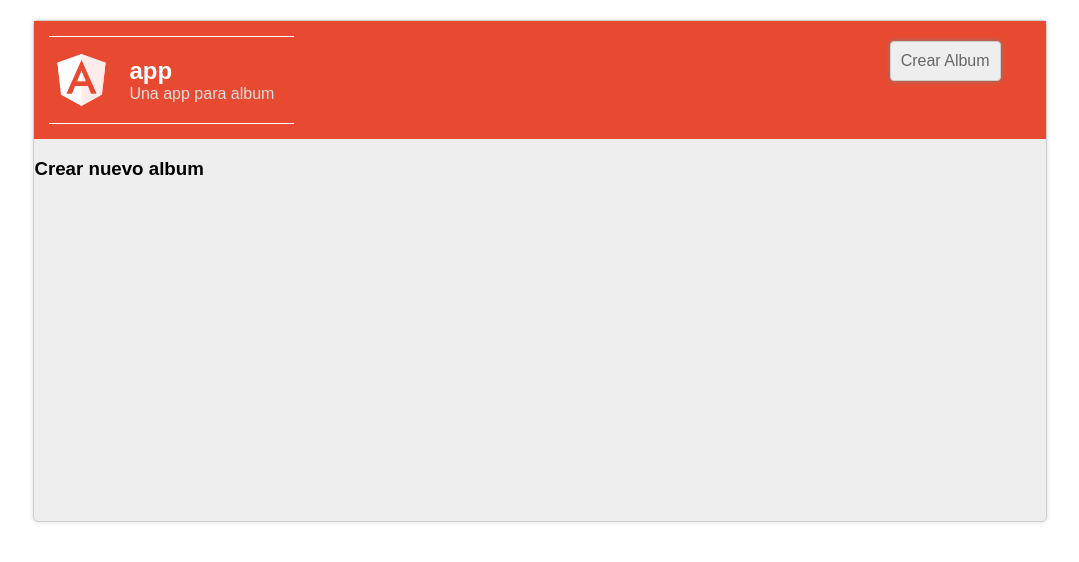
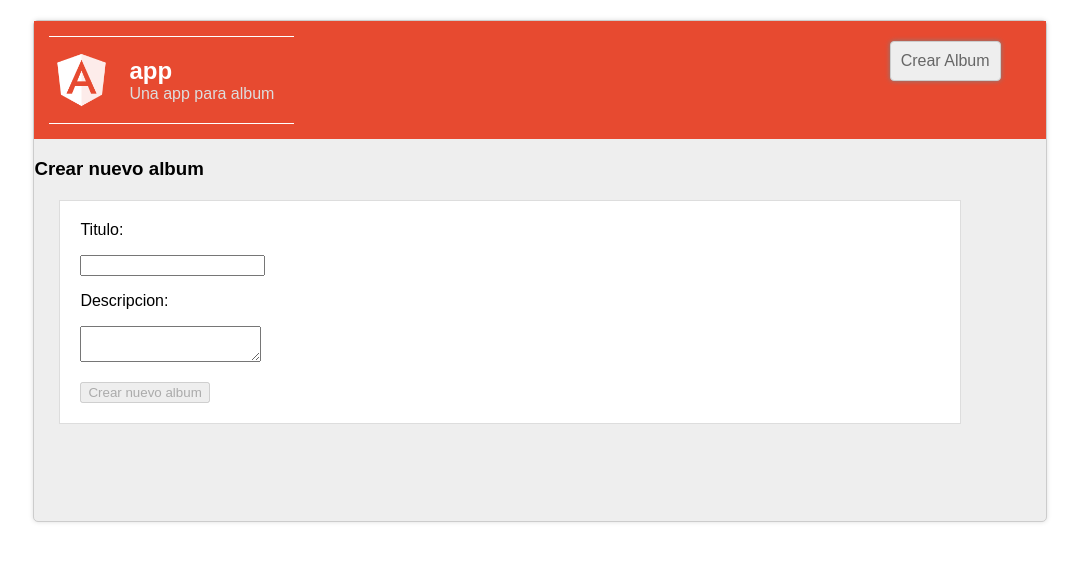
Before and after one commit to loconluis/Album-App, an Angular app in the folder client-album/: page /nuevo-album in a window 1280 px wide. Shown: the top 562 px of the page, without its empty margins (100-1179 px from the left). Built offline with nearby package versions, Linux system fonts and the light colour scheme.

Commit message:
terminado el componente de agregar album

```diff
--- a/client-album/src/app/album-add/album-add.component.html
+++ b/client-album/src/app/album-add/album-add.component.html
@@ -1,3 +1,17 @@
 <h1>
   {{titulo}}
 </h1>
+
+<form #formAlbum="ngForm" class="album-box" (ngSubmit)="onSubmit()">
+  <label for="">Titulo:</label>
+  <p>
+    <input type="text" name="title" #title="ngModel" [(ngModel)]="album.title" required />
+    <span *ngIf="title.touched && !title.valid">El titulo no es correcto</span>
+  </p>
+  <label for="">Descripcion:</label>
+  <p>
+    <textarea type="text" name="description" #description="ngModel" [(ngModel)]="album.description" required></textarea>
+    <span *ngIf="description.touched && !description.valid">La descripcion no es correcta</span>
+  </p>
+  <input type="submit" value="{{ titulo }}" [disabled]="!formAlbum.form.valid">
+</form>
--- a/client-album/src/app/album-add/album-add.component.ts
+++ b/client-album/src/app/album-add/album-add.component.ts
@@ -14,13 +14,37 @@ export class AlbumAddComponent implements OnInit {
   errorMessage: any;
 
   constructor(
-    private albumService: AlbumService
+    private albumService: AlbumService,
+    private router: Router
   ) {
     this.titulo = 'Crear nuevo album';
   }
 
   ngOnInit() {
     console.log('Album-add cargado!');
+    this.album = new Album('', '');
+    console.log(this.album);
+  }
+
+  onSubmit() {
+    this.albumService.saveAlbum(this.album)
+      .subscribe(result => {
+        // success
+        console.log(result);
+        if (!result.album) {
+          alert('Error en el servidor');
+        } else {
+          this.album = result.album;
+          this.router.navigate(['/'])
+        }
+      }, err => {
+         // error
+         this.errorMessage = <any>err;
+         if (this.errorMessage != null) {
+           console.log(this.errorMessage);
+           alert('Error en la peticion');
+         }
+      });
   }
 
 }
--- a/client-album/src/app/app.module.ts
+++ b/client-album/src/app/app.module.ts
@@ -1,5 +1,6 @@
 import { BrowserModule } from '@angular/platform-browser';
 import { NgModule } from '@angular/core';
+import { FormsModule } from '@angular/forms';
 import { HttpModule, JsonpModule } from '@angular/http';
 import { appRoutingProviders, routing } from './app.routing';
 
@@ -17,7 +18,8 @@ import { AlbumAddComponent } from './album-add/album-add.component';
   imports: [
     BrowserModule,
     routing,
-    HttpModule
+    HttpModule,
+    FormsModule
   ],
   providers: [
     appRoutingProviders,
--- a/client-album/src/app/services/album.service.ts
+++ b/client-album/src/app/services/album.service.ts
@@ -20,4 +20,13 @@ export class AlbumService {
       .map(res => res.json());
   }
 
+  saveAlbum(album: Album) {
+    const json = JSON.stringify(album);
+    const params = json;
+    const headers = new Headers({'Content-Type' : 'application/json'});
+
+    return this.http.post(this.url + '/album', params, { headers: headers })
+      .map(res => res.json());
+  }
+
 }
```
